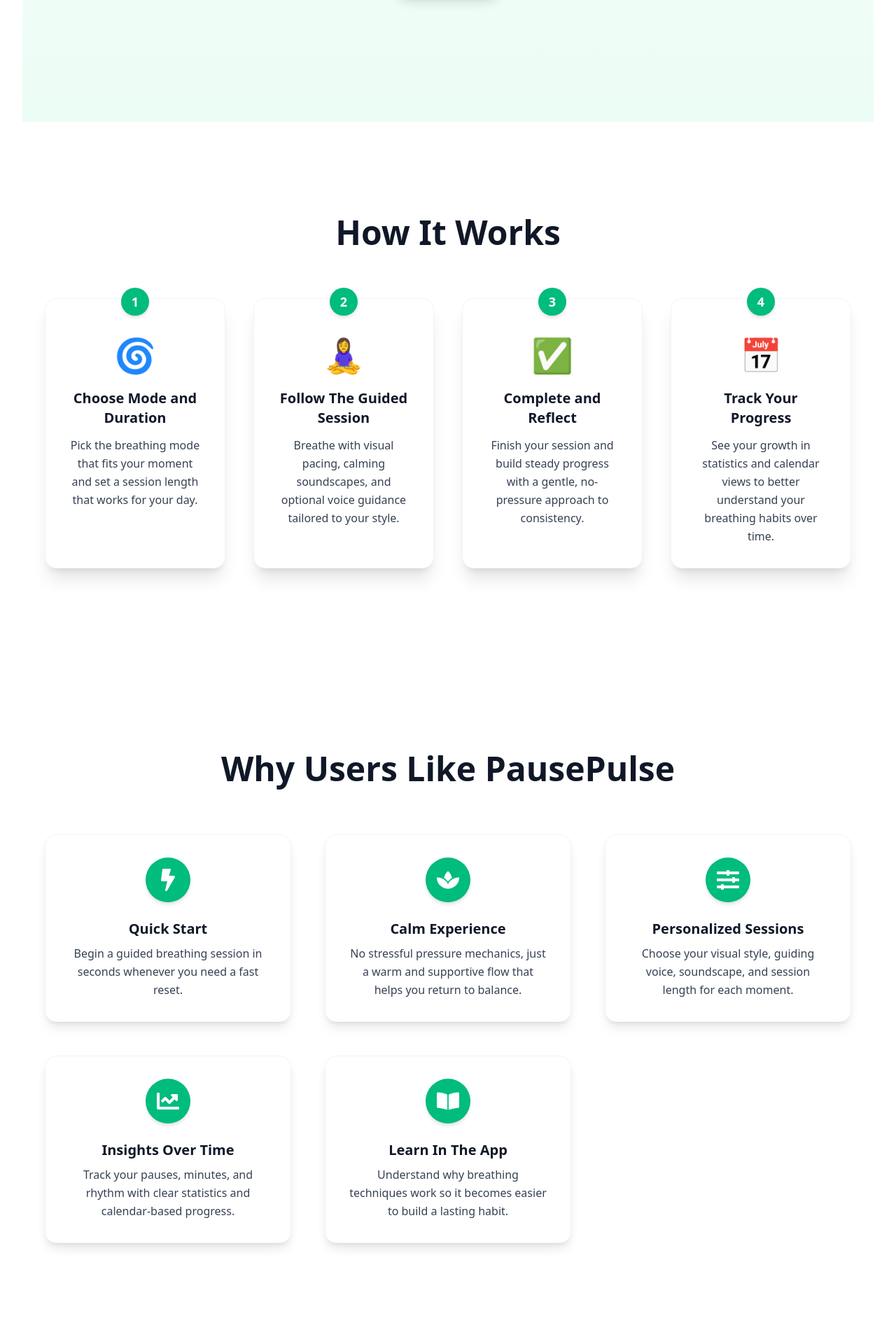
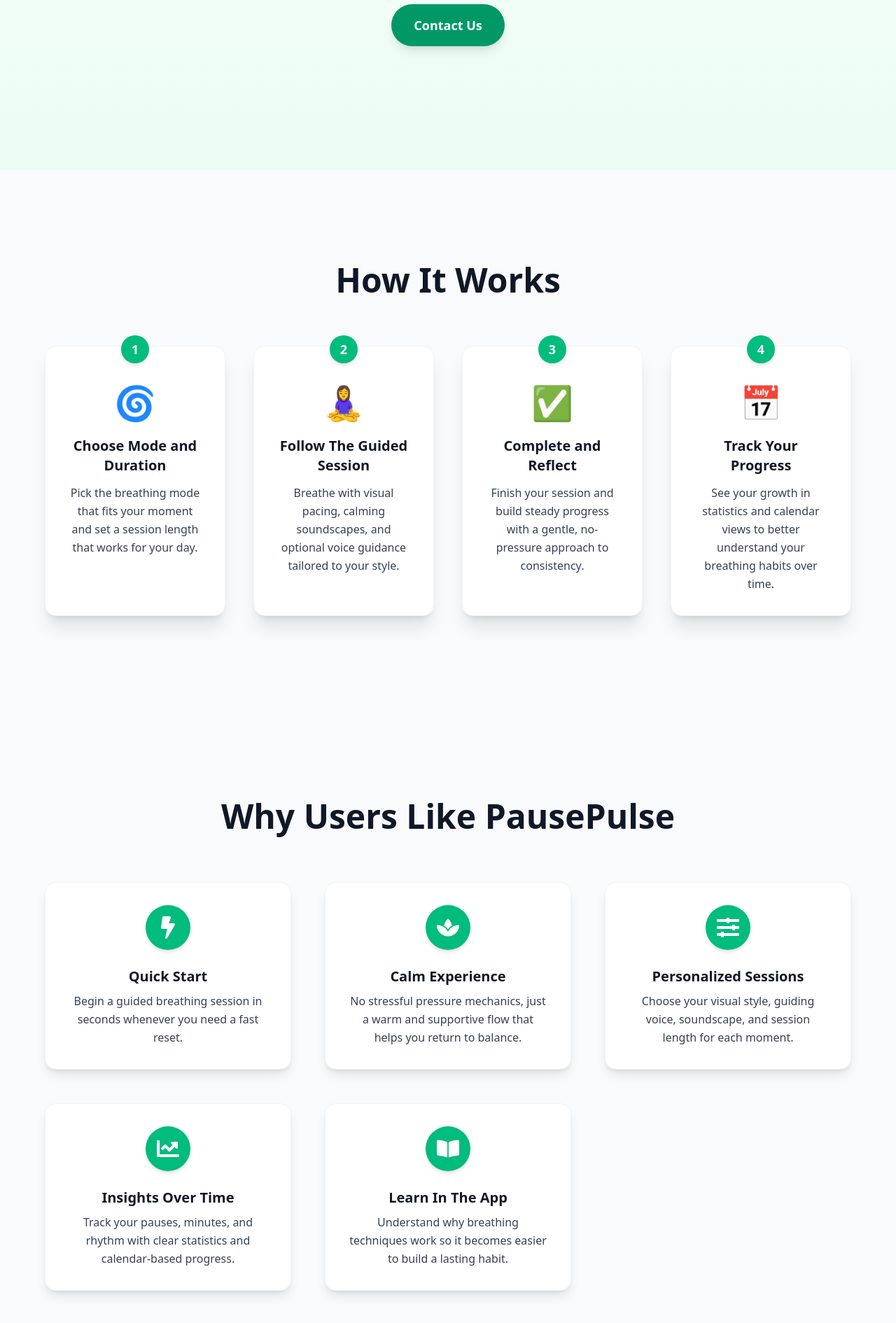
Before and after one commit to Andolaus/pausepulse-web, a Next.js app: page / in a window 1280 px wide. Shown: the part 1913-3803 px from the top of the page at 70% size. Built offline with nearby package versions, Linux system fonts and the light colour scheme.

Commit message:
Minor fixes

```diff
--- a/src/app/components/EarlyAccess.tsx
+++ b/src/app/components/EarlyAccess.tsx
@@ -32,7 +32,7 @@
     <section
       id="earlyaccess"
       aria-labelledby="earlyaccess-heading"
-      className="py-32 lg:py-44 px-6 sm:px-8 lg:px-12 text-center"
+      className="bg-gray-50 dark:bg-gray-800 py-32 lg:py-44 px-6 sm:px-8 lg:px-12 text-center"
     >
       <div className="max-w-2xl mx-auto space-y-8">
         <h2
--- a/src/app/components/Features.tsx
+++ b/src/app/components/Features.tsx
@@ -31,7 +31,7 @@
 
   return (
     <section
-      className="bg-white dark:bg-gray-900 py-24 px-6 sm:py-32 lg:px-8 border-b border-gray-100 dark:border-gray-800"
+      className="bg-gray-50 dark:bg-gray-800 py-24 px-6 sm:py-32 lg:px-8"
       id="features"
       aria-labelledby="features-heading"
     >
--- a/src/app/components/HowItWorks.tsx
+++ b/src/app/components/HowItWorks.tsx
@@ -28,7 +28,7 @@
 
   return (
     <section
-      className="bg-white dark:bg-gray-900 py-24 px-6 sm:py-32 lg:px-8"
+      className="bg-gray-50 dark:bg-gray-800 py-24 px-6 sm:py-32 lg:px-8"
       id="how"
       aria-labelledby="how-heading"
     >
--- a/src/app/page.tsx
+++ b/src/app/page.tsx
@@ -30,7 +30,6 @@
       <Header onNavigate={handleNavigate} />
       <div className="h-24" />
       <main className="bg-white text-gray-900 dark:bg-gray-900 dark:text-white min-h-screen">
-        <div className="max-w-7xl mx-auto px-4 sm:px-6 lg:px-8">
         <Hero onNavigate={handleNavigate} />
         <AboutMe onNavigate={() => handleNavigate('contact')} />
         <HowItWorks />
@@ -38,7 +37,6 @@
         <Premium onStartPremium={() => handleNavigate('earlyaccess')} />
         <EarlyAccess />
         <Contact />
-        </div>
         <Footer onNavigate={handleNavigate} />
       </main>
     </>
```
Lines whose indentation alone changed are shown as unchanged.
